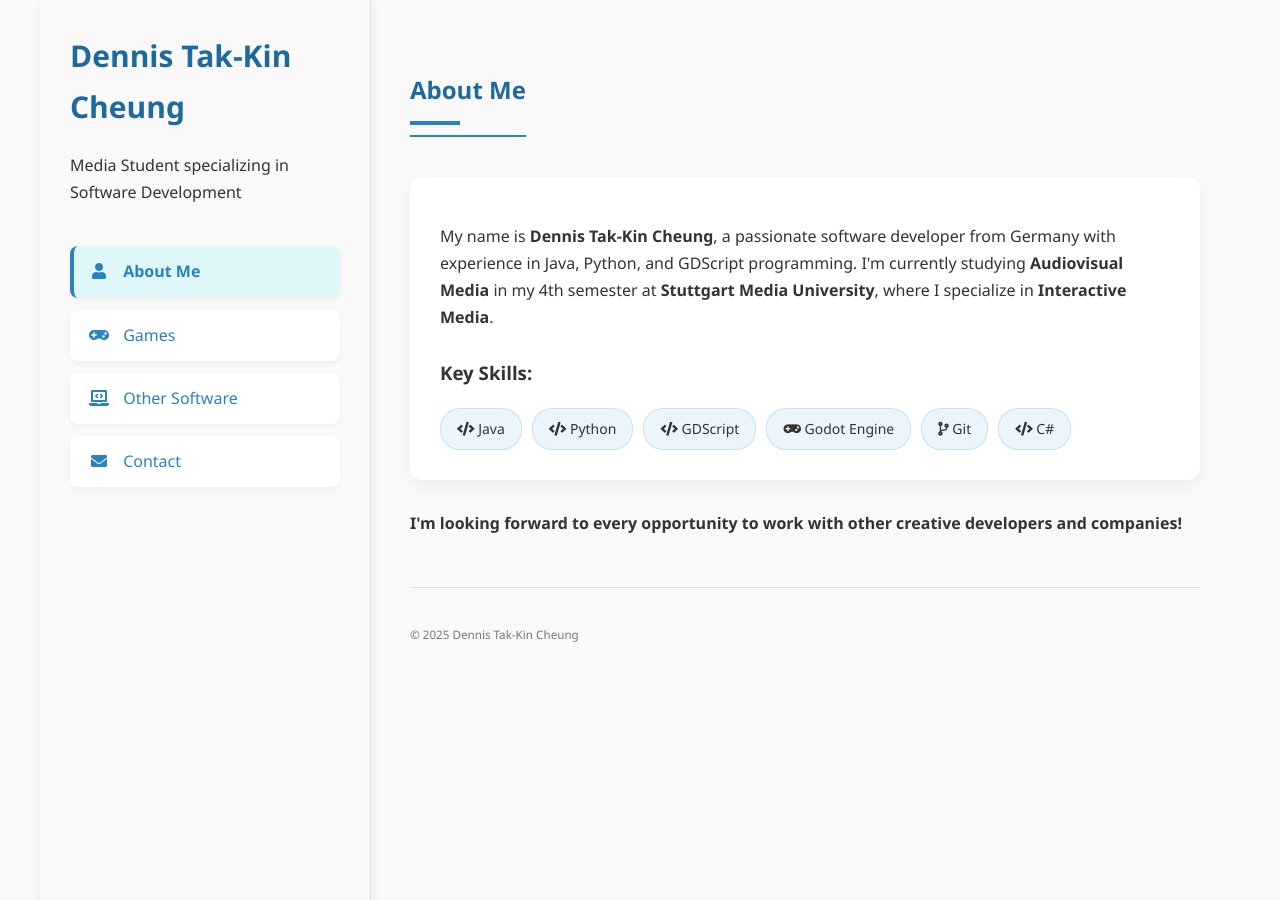
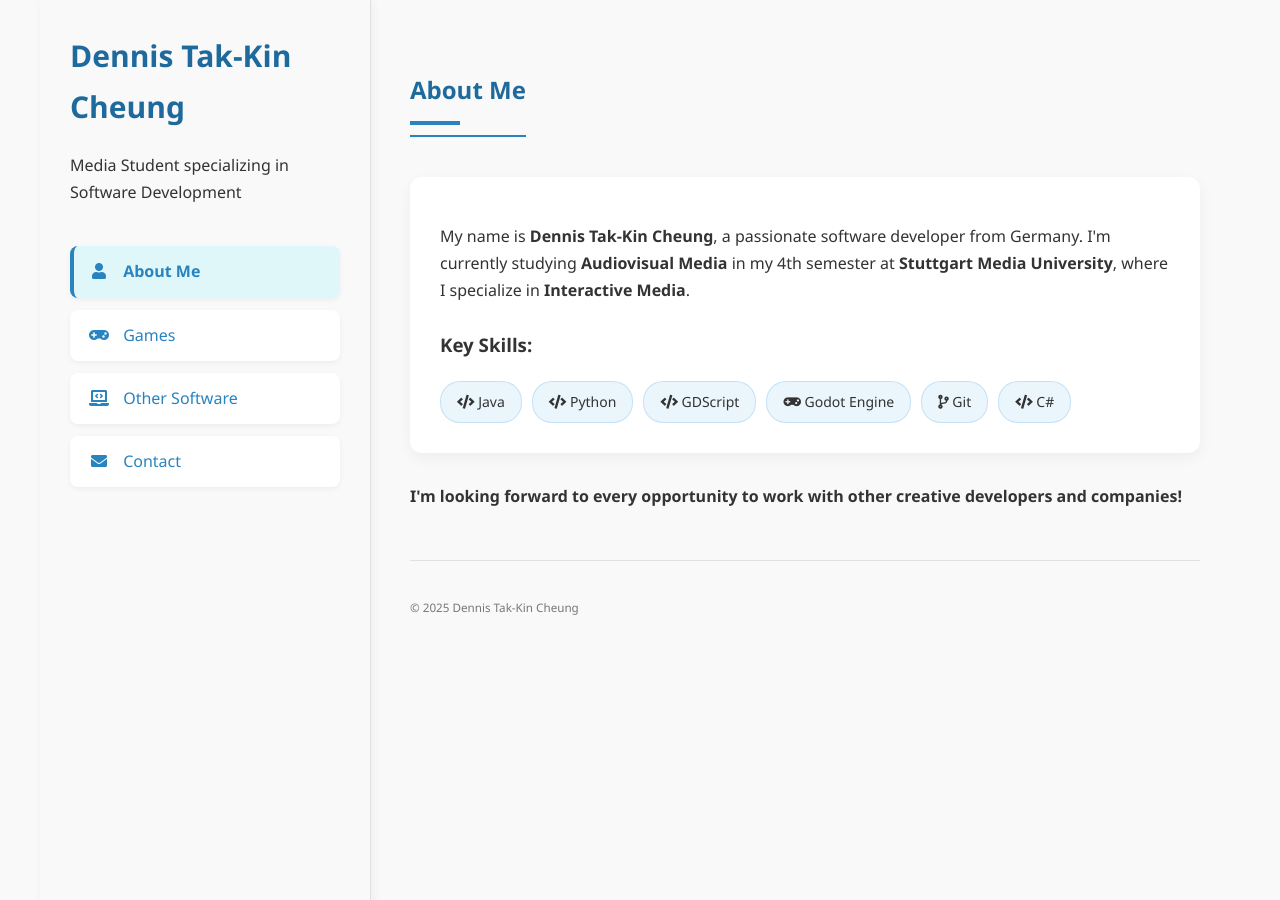
Before and after one commit to DarumaGH/DarumaGH.github.io, a Jekyll site: the page index.html, which Jekyll copies as it is, in a window 1280 px wide. Built offline with Jekyll 4.4.1, drawn with Linux system fonts in a browser that asks for light colours.

Commit message:
Update index.html

```diff
--- a/index.html
+++ b/index.html
@@ -456,7 +456,7 @@
         <div id="about" class="category-section active">
           <h2 class="section-title">About Me</h2>
           <div class="about-section">
-            <p>My name is <strong>Dennis Tak-Kin Cheung</strong>, a passionate software developer from Germany with experience in Java, Python, and GDScript programming. I'm currently studying <strong>Audiovisual Media</strong> in my 4th semester at <strong>Stuttgart Media University</strong>, where I specialize in <strong>Interactive Media</strong>.</p>
+            <p>My name is <strong>Dennis Tak-Kin Cheung</strong>, a passionate software developer from Germany. I'm currently studying <strong>Audiovisual Media</strong> in my 4th semester at <strong>Stuttgart Media University</strong>, where I specialize in <strong>Interactive Media</strong>.</p>
 
             <h3>Key Skills:</h3>
             <div class="skill-list">
```
